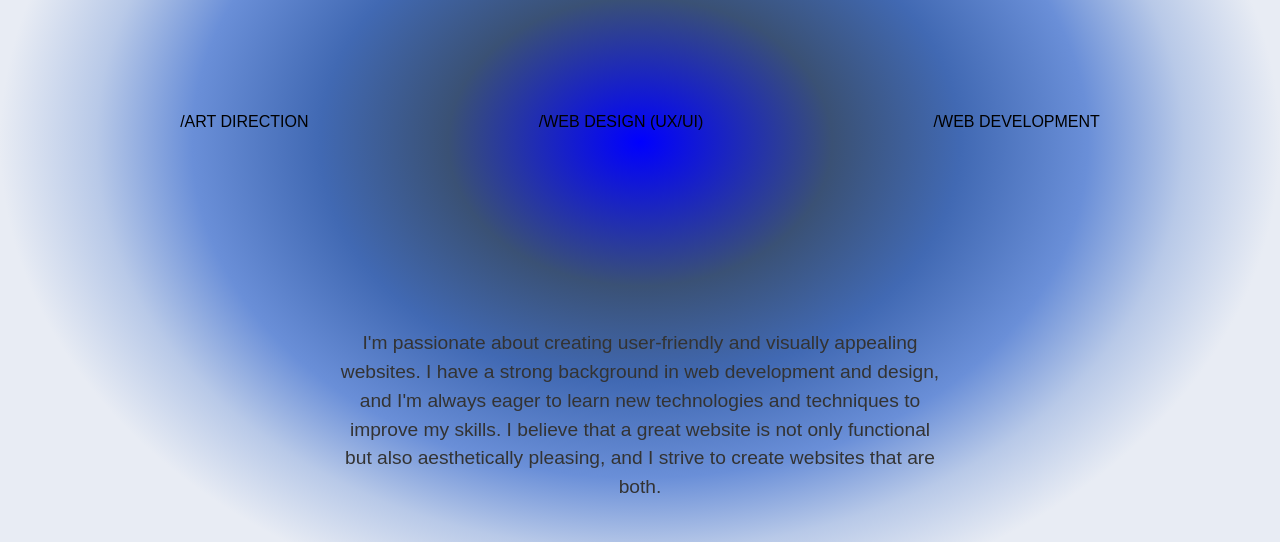
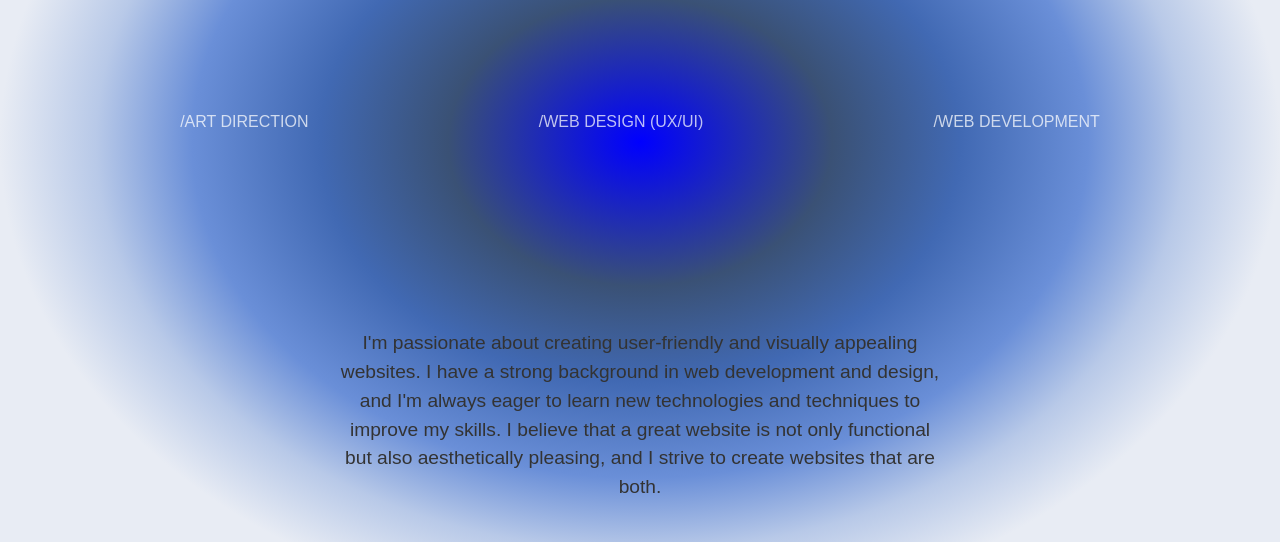
Before and after one commit to PatriNieto/portfolioCreative, a website: page index.html in a window 1280 px wide. Shown: the part 258-800 px from the top of the page. Drawn offline with Linux system fonts and the light colour scheme.

```diff
--- a/style.css
+++ b/style.css
@@ -73,6 +73,7 @@
     justify-content: space-around;
     gap: 30px;
     margin:auto 40px;
+    color: #ffffffbb;
 }
 #quote{
     display: flex;
```
